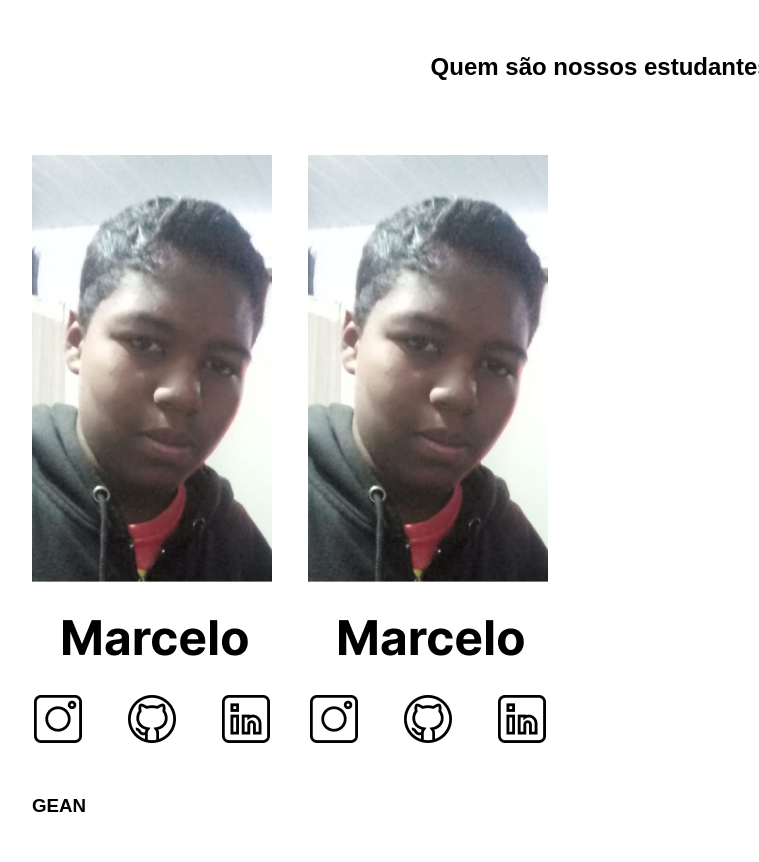
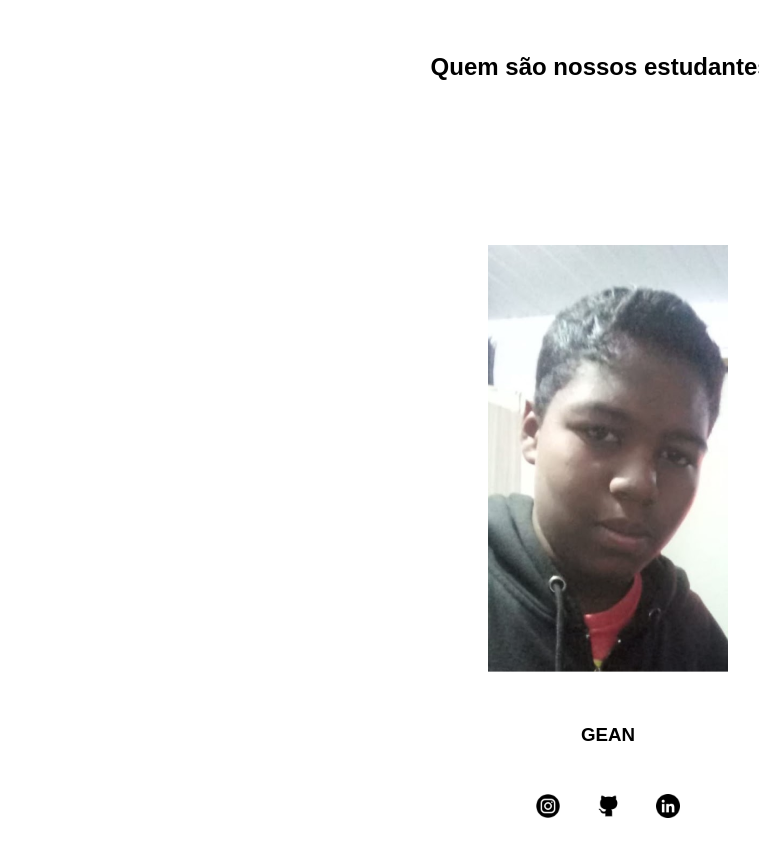
Before and after one commit to mateinorolaspibi/Site-Escole, a plain HTML site: page Site-Escole-main/index.html in a window 1280 px wide. Shown: the part 743-1605 px from the top of the page, without its empty margins (32-791 px from the left). Drawn offline with Linux system fonts and the light colour scheme.

Commit message:
Add files via upload

```diff
--- a/Site-Escole-main/index.html
+++ b/Site-Escole-main/index.html
@@ -28,40 +28,17 @@
 </section>
 <section class="estudantes">
     <h2 class= "estudante-titulo"> Quem são nossos estudantes?</h2>
-    <img src="./img/Marcelo@2x.png " alt="foto do estudante maecelo">
-    <img class="estudante-imagem" src="./img/Marcelo@2x.png"alt="foto do estudante marcelo">
-    <h3>GEAN</h3>
 
 </section>
 <div class="estudantes-todos">
     <span></span>
     <div class="estudante-div">
-        <img class="estudante-imagem" src="./img/Marcelo@2x.png" alt="foto do estuante marcelo">
-        <h3 class="estudante-nome">Marcelo</h3>
+        <img class="estudante-imagem" src="./img/Marcelo 1@2x.png" alt="foto do estuante marcelo">
+        <h3 class="estudante-nome">GEAN</h3>
         <img class="estudante-icone" src="./img/instagram.png" alt="instagram">
-        <img class="estudante-icone" src="./img/github.png" alt="github">
+        <img class="estudante-icone" src="./img/github (3).png" alt="github">
         <img class="estudante-icone"src="./img/linkedin.png" alt="linkedin">
         </div>
-        <div class="estudantes-todos">
-            <div class="estudante-div">
-                <img class="estudante-imagem" src="./img/Marcelo@2x.png" alt="foto do estuante marcelo">
-                <h3 class="estudante-nome">Marcelo</h3>
-                <a href= "img/https :// www. instagram.com/" target="blank"><img class="estudante-icone" src="./img/instagram.png" alt="instagram"></a>
-                <img class="estudante-icone" src="./img/github.png" alt="github">
-                <img class="estudante-icone"src="./img/linkedin.png" alt="linkedin">
-                </div>
-                <div class="estudantes-todos">
-                    <div class="estudante-div">
-                        <img class="estudante-imagem" src="./img/Marcelo@2x.png" alt="foto do estuante marcelo">
-                        <h3 class="estudante-nome">Marcelo</h3>
-                        <img class="estudante-icone" src="./img/instagram.png" alt="instagram">
-                        <img class="estudante-icone" src="./img/github.png" alt="github">
-                        <img class="estudante-icone"src="./img/linkedin.png" alt="linkedin">
-                        </div>
-                </div>
-            </section>
- <footer>
-        <img src=".ing/alurastartlogo1-copia.png" alt="logo da alura start">
-    </footer>
-</body>
+
+            </div>
 </html>
```
Also changed, not shown: Site-Escole-main/img/Marcelo 1@2x.png (added), Site-Escole-main/img/github (3).png (added), Site-Escole-main/img/instagram.png (added), Site-Escole-main/img/linkedin.png (added).
